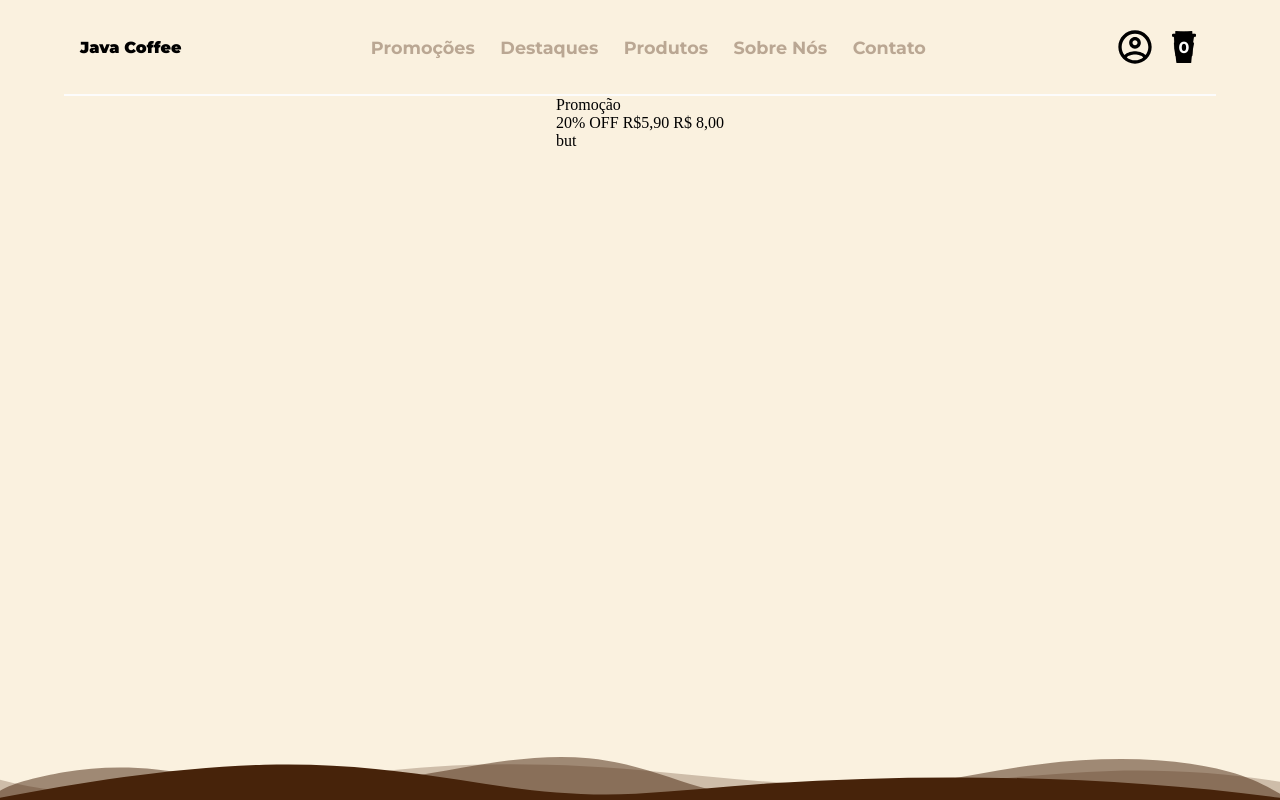
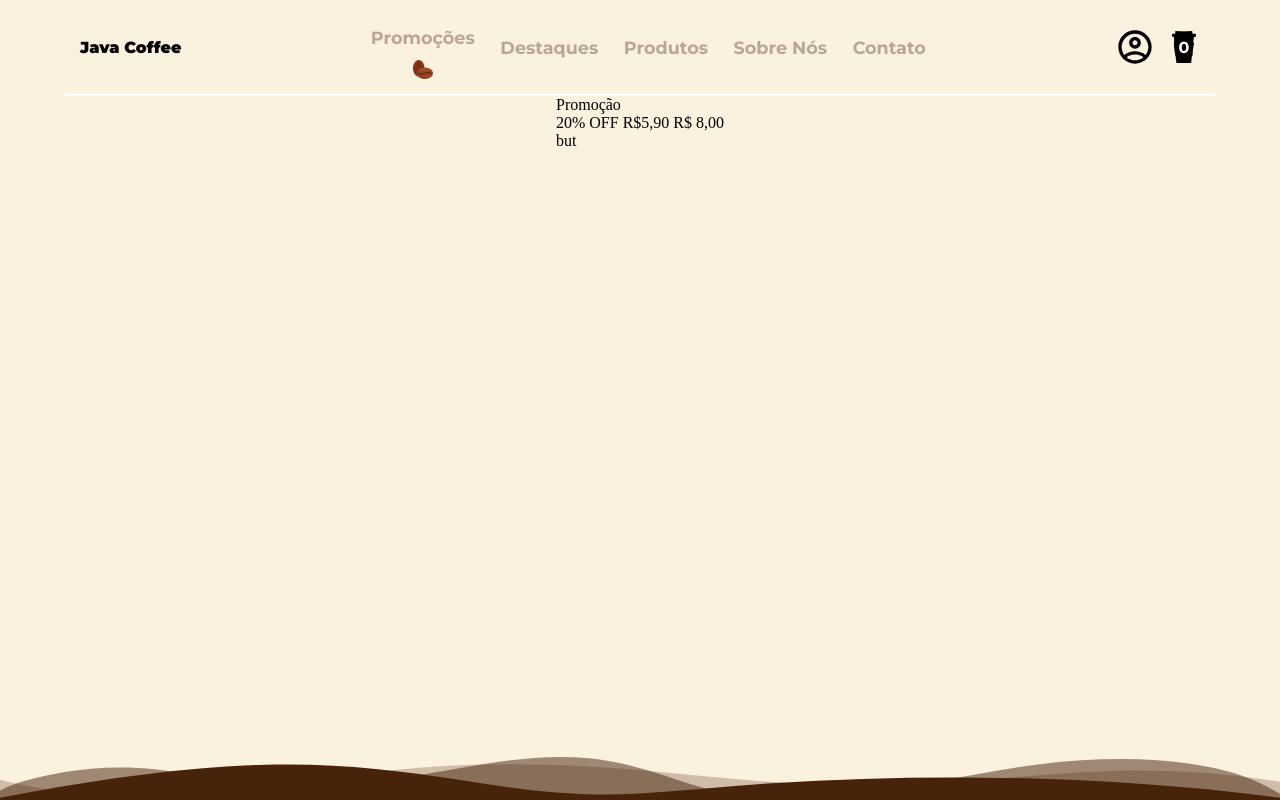
Before and after one commit to samueltank/coffee-shop, a plain HTML site: page index.htm in a window 1280 px wide. Both pictures are taken after a click on the link "Promoções". Drawn offline with Linux system fonts and the light colour scheme; a web font is replaced by a local one.

Commit message:
Início de ajuste da animação da navbar.

```diff
--- a/index.htm
+++ b/index.htm
@@ -74,7 +74,8 @@
      -->
 
     <!-- scripts -->
-    <script src="./js/header-nav-scrolling.js" defer="defer"></script>
+    <script src="./js/home/header-nav-scrolling.js" defer="defer"></script>
+    <script src="./js/home/header-nav-itens-active.js" defer="defer"></script>
 
     <!-- tab title: -->
     <title>Coffee Shop</title>
@@ -91,20 +92,24 @@
             <nav class="header-sec-home-nav">
               <ul class="header-sec-home-nav-list">
                 <li class="nav-list-item">
-                  <a href="#"><span>Promoções</span></a>
+                  <a href="#" class="active">
+                    <span>Promoções</span>
+                    <div id="coffee-bean-bar"></div>
+                  </a>
                 </li>
                 <li class="nav-list-item">
-                  <a href="#"><span>Destaques</span></a>
+                  <a href="#"><span>Destaques</span> </a>
                 </li>
                 <li class="nav-list-item">
-                  <a href="#"><span>Produtos</span></a>
+                  <a href="#"><span>Produtos</span> </a>
                 </li>
                 <li class="nav-list-item">
-                  <a href="#"><span>Sobre Nós</span></a>
+                  <a href="#"><span>Sobre Nós</span> </a>
                 </li>
                 <li class="nav-list-item">
-                  <a href="#"><span>Contato</span></a>
+                  <a href="#"><span>Contato</span> </a>
                 </li>
+
               </ul>
             </nav>
             <div class="header-sec-home-nav-icons">
@@ -130,9 +135,7 @@
               <span class="price"> R$5,90</span>
               <span class="last-price">R$ 8,00</span>
             </div>
-            <div class="container-buy">
-              but
-            </div>
+            <div class="container-buy">but</div>
           </div>
           <div class="sec-home-main-content-promo-product"></div>
           <div class="sec-home-main-content-promo-other-products"></div>
--- /dev/null
+++ b/js/home/header-nav-itens-active.js
@@ -0,0 +1,22 @@
+"use strict";
+
+const navLinks = document.querySelectorAll(".nav-list-item > a");
+const bean     = document.querySelector("#coffee-bean-bar");
+
+
+function active() {
+  navLinks.forEach((item) => {
+    item.classList.remove("active");
+    this.classList.add("active");
+    // arrow func. não tem
+  });
+
+  // move bean:
+  (function() {
+
+  })();
+}
+
+navLinks.forEach((item) => {
+  item.addEventListener("click", active);
+});
--- a/styles/home/header.css
+++ b/styles/home/header.css
@@ -93,35 +93,31 @@
   align-content: center;
   gap: 2vw;
 }
-
 .nav-list-item {
-  font-family: "Montserrat", sans-serif;
+  list-style: none;
   width: inherit;
   height: inherit;
-  list-style: none;
+}
+
+.nav-list-item > a > span {
+  font-family: "Montserrat", sans-serif;
   font-size: 1.1rem;
+  transition: padding 0.4s ease;
 }
 
 .nav-list-item > a {
   text-decoration: none;
   position: relative;
-  display: block;
   width: inherit;
   height: inherit;
   display: flex;
   flex-direction: column;
   align-items: center;
   justify-content: center;
+  gap: 0.5rem;
   color: rgba(71, 35, 10, 0.356);
   font-weight: bold;
   transition: color 0.3s ease;
-}
-
-.nav-list-item > a:hover::after {
-  content: url(../../img/coffee-beans-24.png);
-  position: absolute;
-  bottom: 0px;
-  animation: bounce 1.5s ease infinite;
 }
 
 .nav-list-item > a:hover {
@@ -131,17 +127,16 @@
 .nav-list-item > a:active > span {
   transform: scale(0.99);
 }
+.nav-list-item > a #coffee-bean-bar {
+  position: absolute;
+  width: 24px;
+  height: 24px;
+  top: 60%;
+  background: url(../../img/coffee-beans-24.png);
+  transition: transform 0.5s ease;
+}
 
-/*  */
-
-@keyframes bounce {
-  0% {
-    transform: translateY(-1px);
-  }
-  50% {
-    transform: translateY(3px);
-  }
-  100% {
-    transform: translateY(-1px);
-  }
+/* active  */
+.nav-list-item > a.active > span {
+  padding-bottom: 1.2rem;
 }
--- /dev/null
+++ b/styles/root.css
@@ -0,0 +1,2 @@
+:root {
+}
```
Also changed, not shown: js/home/header-nav-scrolling.js (renamed from js/header-nav-scrolling.js).
